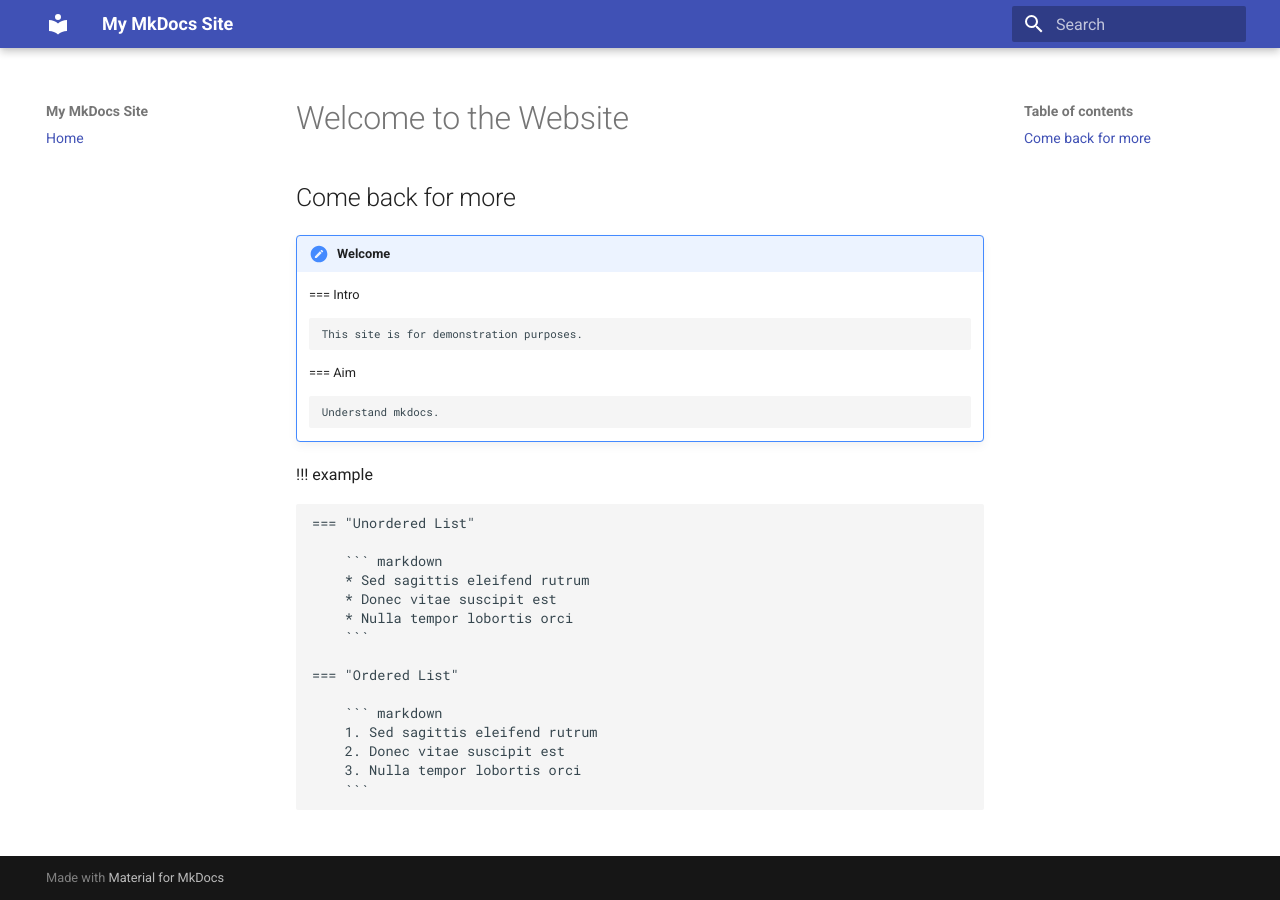
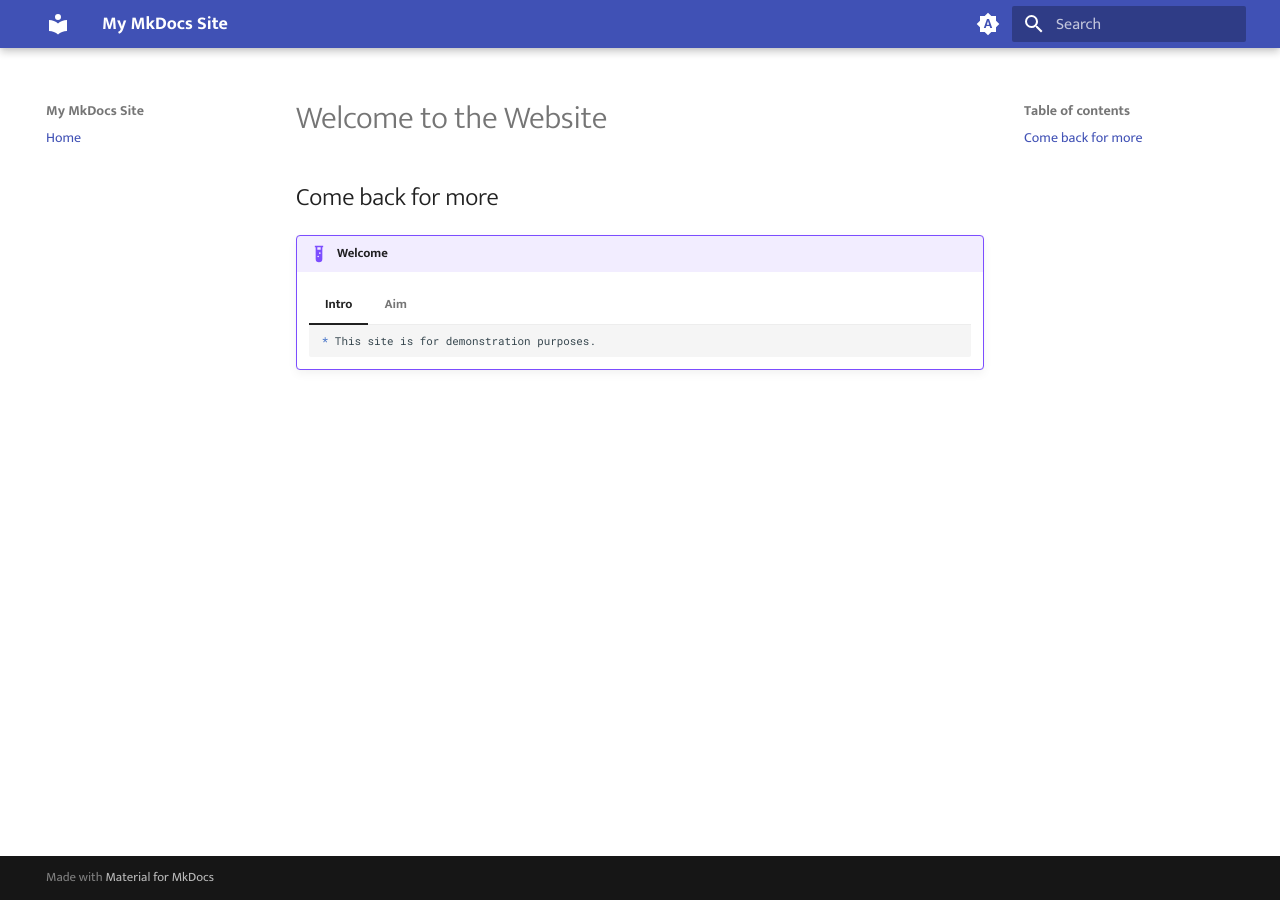
Before and after one commit to duggalrohi/my_demo_repo, an MkDocs documentation site: the page built from docs/index.md, in a window 1280 px wide. Built offline with MkDocs 1.6.1 and Material for MkDocs 9.7.7, drawn with Linux system fonts in a browser that asks for light colours.

Commit message:
Style - mkdocs.yml update

````diff
--- a/docs/index.md
+++ b/docs/index.md
@@ -1,33 +1,16 @@
 # Welcome to the Website
 ## Come back for more
 
-!!! note "Welcome"
+!!! example "Welcome"
 
-    === Intro
+    === "Intro"
+
         ``` markdown
-        This site is for demonstration purposes.
+        * This site is for demonstration purposes.
         ```
 
-    === Aim
-        ``` markdown
-        Understand mkdocs.
-        ```
-
-
-  !!! example
-
-    === "Unordered List"
+    === "Aim"
 
         ``` markdown
-        * Sed sagittis eleifend rutrum
-        * Donec vitae suscipit est
-        * Nulla tempor lobortis orci
+        1. Understand mkdocs.
         ```
-
-    === "Ordered List"
-
-        ``` markdown
-        1. Sed sagittis eleifend rutrum
-        2. Donec vitae suscipit est
-        3. Nulla tempor lobortis orci
-        ```
--- a/mkdocs.yml
+++ b/mkdocs.yml
@@ -12,6 +12,50 @@
   features:
     - content.tabs.link
 
+  palette:
+
+  # Palette toggle for automatic mode
+  - media: "(prefers-color-scheme)"
+    toggle:
+      icon: material/brightness-auto
+      name: Switch to light mode
+    primary: indigo
+
+  # Palette toggle for light mode
+  - media: "(prefers-color-scheme: light)"
+    scheme: default
+    primary: indigo
+
+
+    toggle:
+      icon: material/brightness-7
+      name: Switch to dark mode
+
+  # Palette toggle for dark mode
+  - media: "(prefers-color-scheme: dark)"
+    scheme: slate
+    toggle:
+      icon: material/brightness-4
+      name: Switch to system preference
+    primary: indigo
+
+  features:
+    - navigation.tracking
+    - navigation.sections
+    - navigation.expand
+    - navigation.top
+
+
+  # Necessary for search to work properly
+  include_search_page: false
+  search_index_only: true
+
+  # Default values, taken from mkdocs_theme.yml
+  language: en
+  font:
+    text: Mukta
+    code: Roboto Mono
+
 markdown_extensions:
   - admonition
   - pymdownx.superfences:
````
